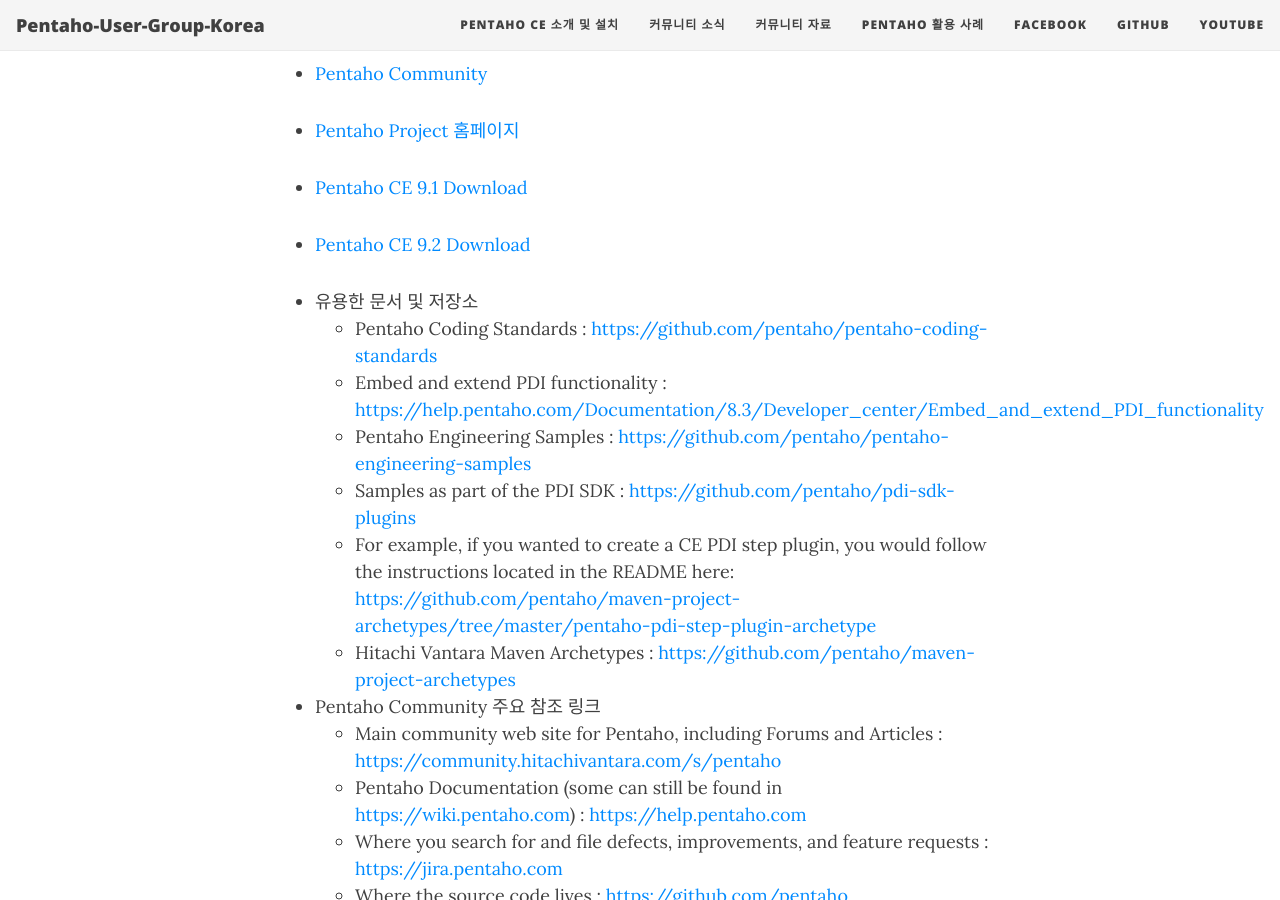
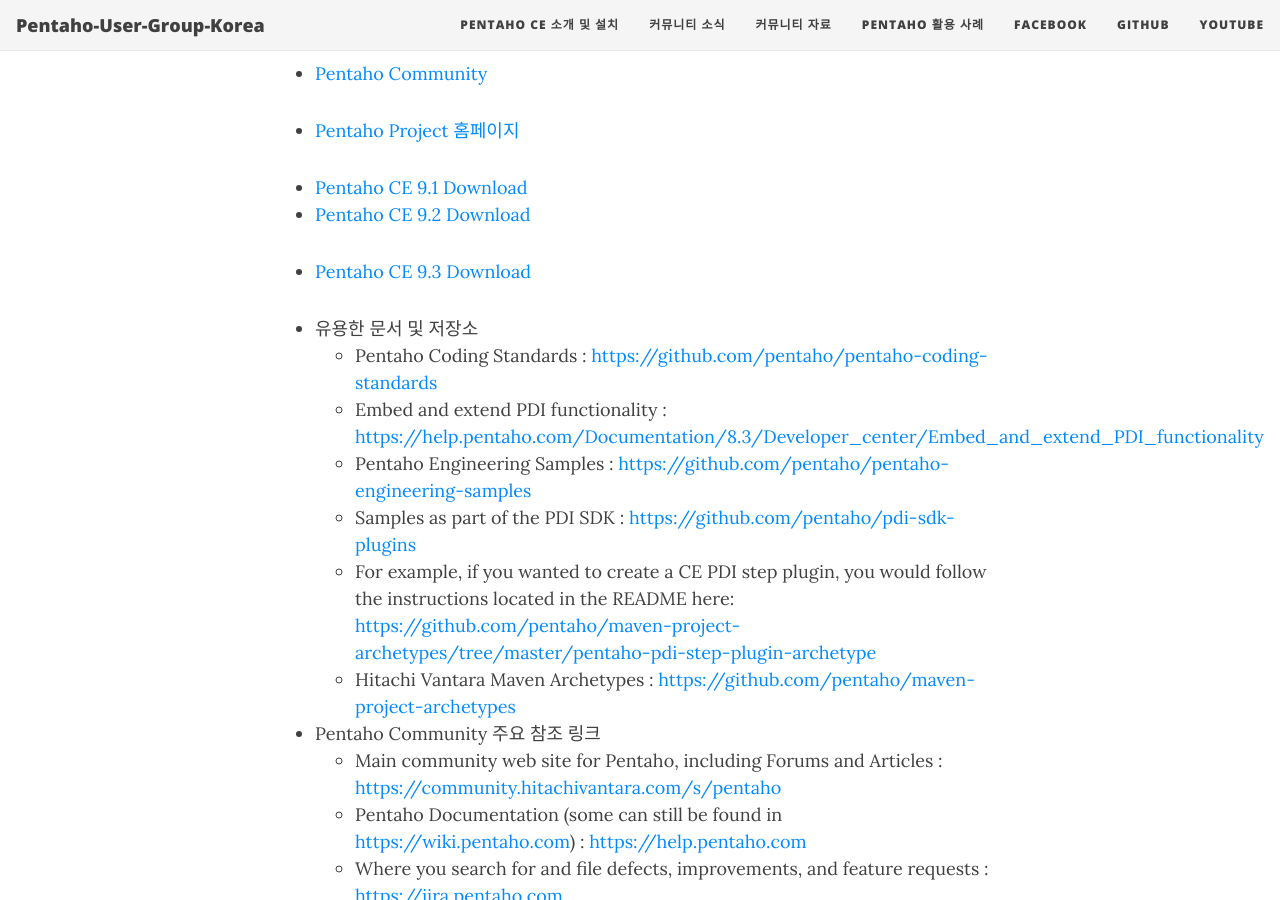
Before and after one commit to Pentaho-User-Group-Korea/Pentaho-User-Group-Korea.github.io, a Jekyll site: the page built from reference.md, in a window 1280 px wide and 900 px high, scrolled down 682 px. Built offline with Jekyll 4.4.1, drawn with Linux system fonts in a browser that asks for light colours; nearby versions of some CDN libraries.

Commit message:
Update reference.md

```diff
--- a/reference.md
+++ b/reference.md
@@ -26,6 +26,7 @@ title: 커뮤니티 자료
 
 * [Pentaho CE 9.1 Download](https://sourceforge.net/projects/pentaho/files/Pentaho%209.1/)
 * [Pentaho CE 9.2 Download](https://sourceforge.net/projects/pentaho/files/Pentaho-9.2/)
+* [Pentaho CE 9.3 Download](https://sourceforge.net/projects/pentaho/files/Pentaho-9.3/)
 <br/>
 
 * 유용한 문서 및 저장소
```
